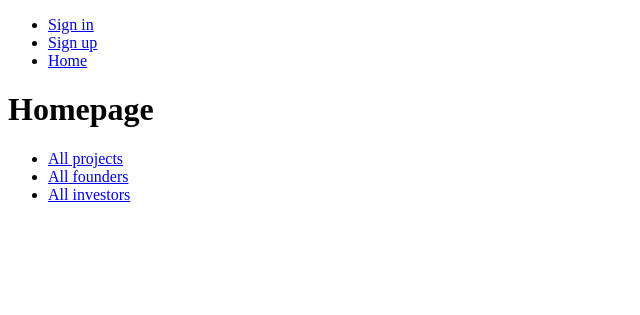
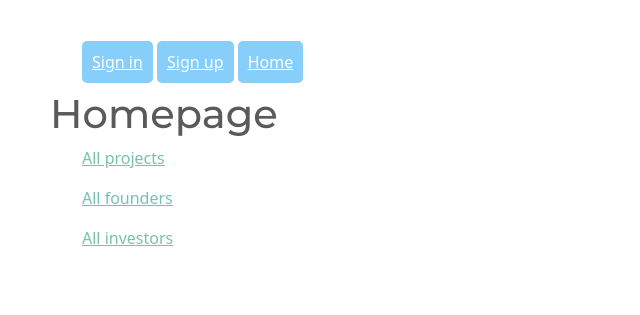
Before and after one commit to nkabbani10/Finalproject, a Rails app: template app/views/home/index.html.erb in a window 1280 px wide. Shown: the top 315 px of the page, without its empty margins (0-640 px from the left). Run offline with Rails 7, Linux system fonts and the light colour scheme; the template is opened without the code that fills it, so the values that code supplies are empty.

Commit message:
5th commit

```diff
--- a/app/views/home/index.html.erb
+++ b/app/views/home/index.html.erb
@@ -1,19 +1,17 @@
 <h1>Homepage</h1>
 
 <ul>
-  <li>
     <a href="/projects">
       All projects
     </a>
-  </li>
-  <li>
+</ul>
+<ul>
     <a href="/founders">
       All founders
     </a>
-  </li>
-  <li>
+</ul>
+<ul>
     <a href="/investors">
       All investors
     </a>
-  </li>
 </ul>
--- a/app/views/layouts/application.html.erb
+++ b/app/views/layouts/application.html.erb
@@ -13,19 +13,23 @@
 
     <%= stylesheet_link_tag 'application', media: 'all' %>
 
+    <link rel="stylesheet" href="https://bootswatch.com/5/minty/bootstrap.css">
+
+    <link rel="stylesheet" href="css/my_styles.css">
+
   </head>
 
   <body>
   <div>
 <ul>
 <% if session[:user_id] == nil %>
-<li><a href="/user_sign_in">Sign in</a></li>
-<li><a href="/user_sign_up">Sign up</a></li>
+<a class="base-button neutral-button" href="/user_sign_in">Sign in</a>
+<a class="base-button neutral-button" href="/user_sign_up">Sign up</a>
 <% else %>
-<li><a href="/user_sign_out">Sign out</a></li>
-<li><a href="/favourites">My favourite projects</a></li>
+<a class="base-button neutral-button" href="/user_sign_out">Sign out</a>
+<a class="base-button neutral-button" href="/favourites">My favourite projects</a>
     <% end %>
-<li><a href="/">Home</a></li>
+<a class="base-button neutral-button" href="/">Home</a>
 </ul>
     <%= yield %>
   </body>
--- /dev/null
+++ b/public/css/my_styles.css
@@ -0,0 +1,19 @@
+body {
+  padding: 50px;
+}
+
+.base-button {
+  padding: 10px;
+  color: white;
+  border-radius: 5px;
+}
+
+.neutral-button {
+  background-color: lightskyblue;
+}
+.success-button {
+  background-color: green;
+}
+.danger-button {
+  background-color: red;
+}
```
Also changed, not shown: db/development.sqlite3.
